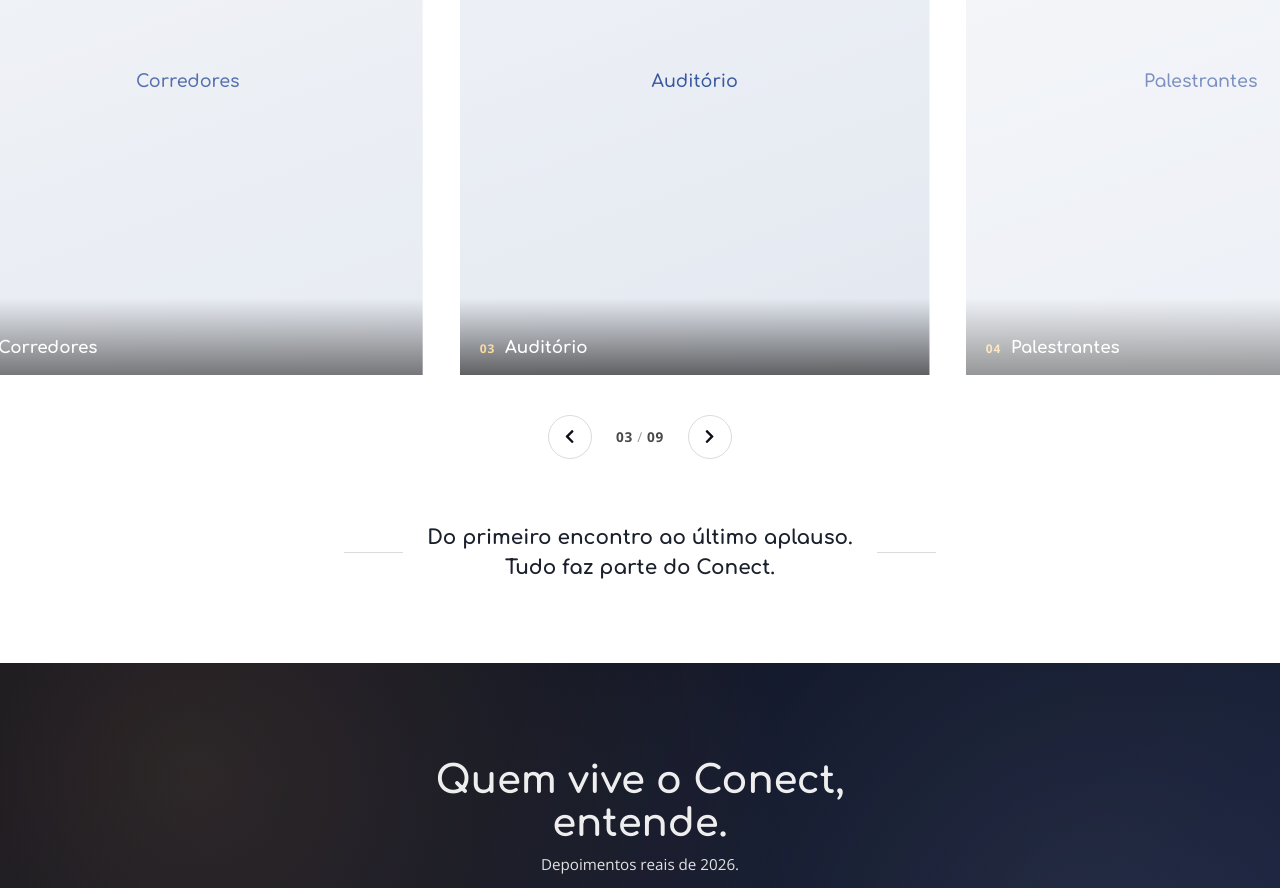
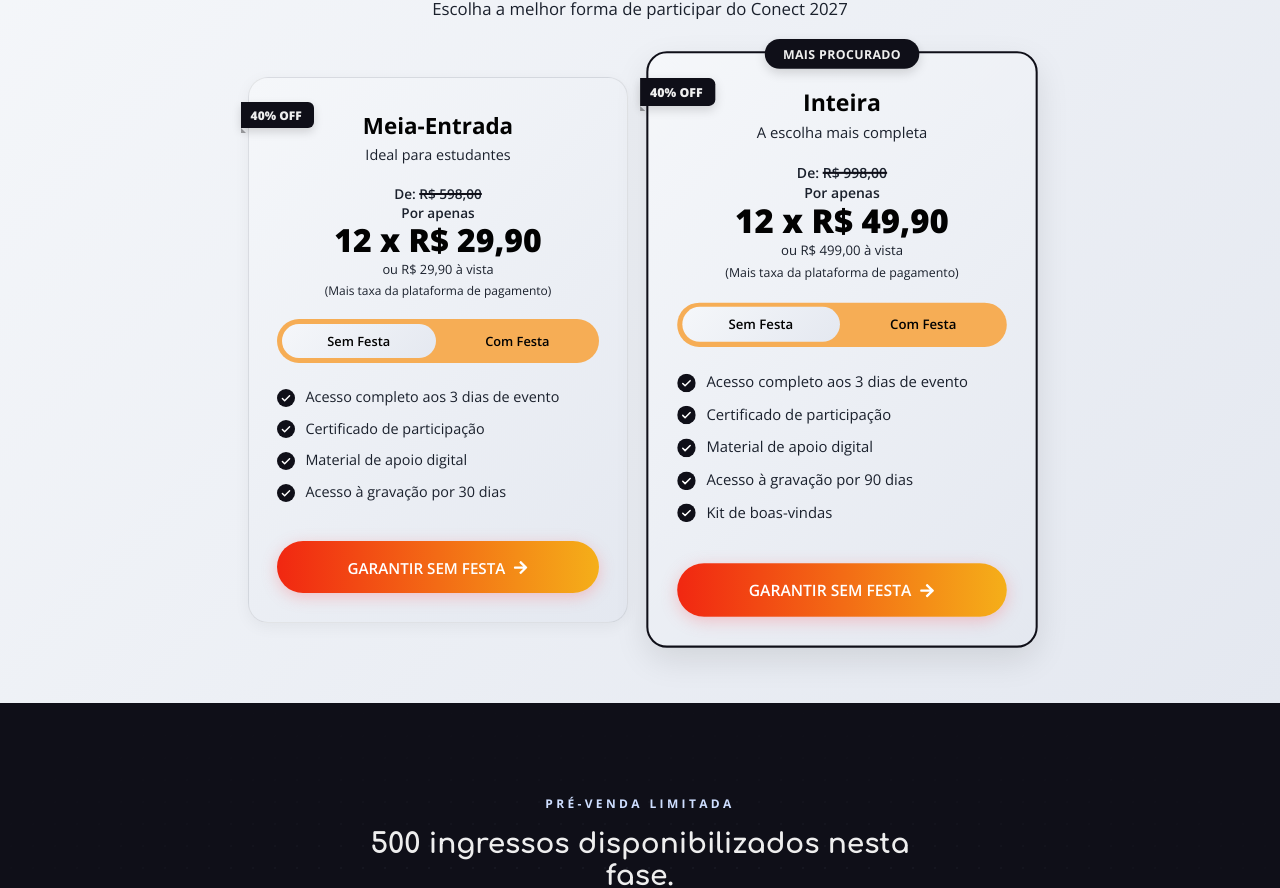
Before and after one commit to humbertomonteiro/conectautismo, a React (Vite) app: page / in a window 1280 px wide. Shown: the part 3019-3907 px from the top of the page. Built offline with nearby package versions, Linux system fonts and the light colour scheme; no server answers.

Commit message:
ajustes Hero

```diff
--- a/src/components/sections/Hero/Hero.module.css
+++ b/src/components/sections/Hero/Hero.module.css
@@ -67,7 +67,8 @@
 
 @media (max-width: 870px) {
   .container {
-    margin-bottom: 450px;
+    margin-bottom: 370px;
+    margin-top: 50px;
   }
   .bgDesktop {
     display: none;
@@ -80,12 +81,19 @@
   }
 
   .content {
-    bottom: -450px;
+    bottom: -355px;
     background-color: var(--color-1);
   }
 }
 
 @media (max-width: 570px) {
+  .container {
+    margin-bottom: 500px;
+  }
+
+  .content {
+    bottom: -450px;
+  }
   .text h1 {
     font-size: 1.5rem;
     margin-bottom: 1rem;
--- a/src/components/sections/Tickets/index.jsx
+++ b/src/components/sections/Tickets/index.jsx
@@ -66,12 +66,12 @@
 // (ver getActiveData mais abaixo).
 const CASH_PRICES = {
   inteira: {
-    withoutParty: "R$ 299,00",
-    withParty: "R$ 399,00",
+    withoutParty: "R$ 499,00",
+    withParty: "R$ 599,00",
   },
   meia: {
-    withoutParty: "R$ 629,90",
-    withParty: "R$ 679,90",
+    withoutParty: "R$ 29,90",
+    withParty: "R$ 39,90",
   },
   grupo: {
     group4: "R$ 3.455,68",
@@ -91,25 +91,25 @@
 };
 
 const TICKETS = [
-  // {
-  //   id: "meia",
-  //   name: "Meia-Entrada",
-  //   tagline: "Ideal para estudantes",
-  //   benefits: [
-  //     "Acesso completo aos 3 dias de evento",
-  //     "Certificado de participação",
-  //     "Material de apoio digital",
-  //     "Acesso à gravação por 30 dias",
-  //   ],
-  //   variants: [
-  //     { key: "withoutParty", label: "Sem Festa" },
-  //     { key: "withParty", label: "Com Festa" },
-  //   ],
-  //   getData: (links) => ({
-  //     withoutParty: links.halfTicketWithoutParty,
-  //     withParty: links.halfTicketWithParty,
-  //   }),
-  // },
+  {
+    id: "meia",
+    name: "Meia-Entrada",
+    tagline: "Ideal para estudantes",
+    benefits: [
+      "Acesso completo aos 3 dias de evento",
+      "Certificado de participação",
+      "Material de apoio digital",
+      "Acesso à gravação por 30 dias",
+    ],
+    variants: [
+      { key: "withoutParty", label: "Sem Festa" },
+      { key: "withParty", label: "Com Festa" },
+    ],
+    getData: (links) => ({
+      withoutParty: links.halfTicketWithoutParty,
+      withParty: links.halfTicketWithParty,
+    }),
+  },
   {
     id: "inteira",
     name: "Inteira",
--- a/src/contexts/LinkContexts.jsx
+++ b/src/contexts/LinkContexts.jsx
@@ -27,19 +27,19 @@
 
   const [ticketWithParty, setTicketWithParty] = useState({
     link: "https://eurekha.com.br/v/4545/congresso-conect-2027",
-    price: "12 x R$ 39,90",
+    price: "12 x R$ 59,90",
   });
   const [ticketWithoutParty, setTicketWithoutParty] = useState({
     link: "https://eurekha.com.br/v/4545/congresso-conect-2027",
-    price: "12 x R$ 29,90",
+    price: "12 x R$ 49,90",
   });
   const [halfTicketWithParty, setHalfTicketWithParty] = useState({
-    link: "https://pay.hotmart.com/D101401576U?off=8d613w7r",
-    price: "12 x de R$ 70,32",
+    link: "https://eurekha.com.br/v/4545/congresso-conect-2027",
+    price: "12 x R$ 39.90",
   });
   const [halfTicketWithoutParty, setHalfTicketWithoutParty] = useState({
-    link: "https://pay.hotmart.com/D101401576U?off=5hbekgcn",
-    price: "12 x de R$ 65,15",
+    link: "https://eurekha.com.br/v/4545/congresso-conect-2027",
+    price: "12 x R$ 29,90",
   });
   const [groupTicketWithParty4, setGroupTicketWithParty4] = useState({
     link: "https://pay.hotmart.com/D101401576U?off=u9ywuixz",
--- a/src/pages/Home/index.jsx
+++ b/src/pages/Home/index.jsx
@@ -3,27 +3,27 @@
 import { db } from "../../firebaseConfig";
 import styles from "./home.module.css";
 
+import ScrollToTop from "../../components/shared/ScrollToTop";
+import TopPromoBar from "../../components/shared/TopPromoBar";
 import Hero from "../../components/sections/Hero";
-import Local from "../../components/sections/Local";
+import AuthorityStats from "../../components/sections/AuthorityStats";
 // import SpeakersCarousel from "../../components/sections/SpeakersCarousel";
-import AuthorityStats from "../../components/sections/AuthorityStats";
+// import ExperienceGallery from "../../components/sections/ExperienceGallery";
+// import SocialProof from "../../components/sections/SocialProof";
 import Authority from "../../components/sections/Authority";
-import CommonQuestions from "../../components/sections/CommonQuestions";
+// import WhiteParty from "../../components/sections/WhiteParty";
 import RedesSociais from "../../components/shared/RedesSociais";
 import Politica from "../../components/sections/Politica";
-import Footer from "../../components/template/Footer";
-import TopPromoBar from "../../components/shared/TopPromoBar";
-import SocialProof from "../../components/sections/SocialProof";
 import Tickets from "../../components/sections/Tickets";
 import Certificate from "../../components/sections/Certificate";
 import PresentationVideo from "../../components/sections/PresentationVideo";
-import ScrollToTop from "../../components/shared/ScrollToTop";
-import WhiteParty from "../../components/sections/WhiteParty";
-import Supporters from "../../components/sections/Supporters";
 import PatrocinadorEExpositor from "../../components/sections/PatrocinadorEExpositor";
-import ExperienceGallery from "../../components/sections/ExperienceGallery";
 import PreSaleScarcity from "../../components/sections/PreSaleScarcity";
 import FinalCall from "../../components/sections/FinalCall";
+import Local from "../../components/sections/Local";
+import CommonQuestions from "../../components/sections/CommonQuestions";
+import Supporters from "../../components/sections/Supporters";
+import Footer from "../../components/template/Footer";
 
 export default function Home() {
   useEffect(() => {
@@ -47,10 +47,10 @@
         <PresentationVideo />
         <AuthorityStats />
         {/* <SpeakersCarousel /> */}
-        <ExperienceGallery />
-        <SocialProof />
+        {/* <ExperienceGallery /> */}
+        {/* <SocialProof /> */}
         <Authority />
-        <WhiteParty />
+        {/* <WhiteParty /> */}
         <Tickets />
         <PreSaleScarcity />
         <FinalCall />
```
